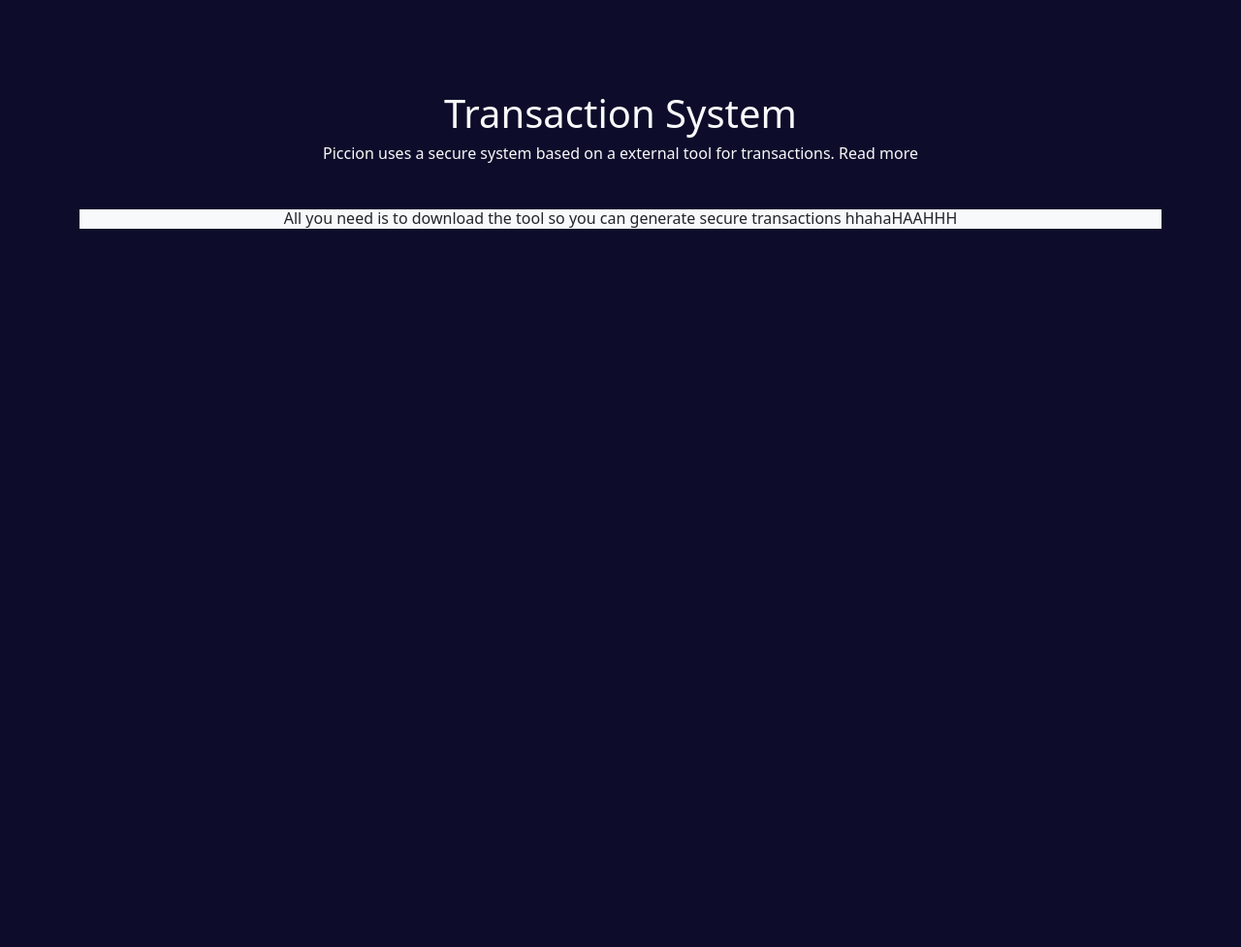
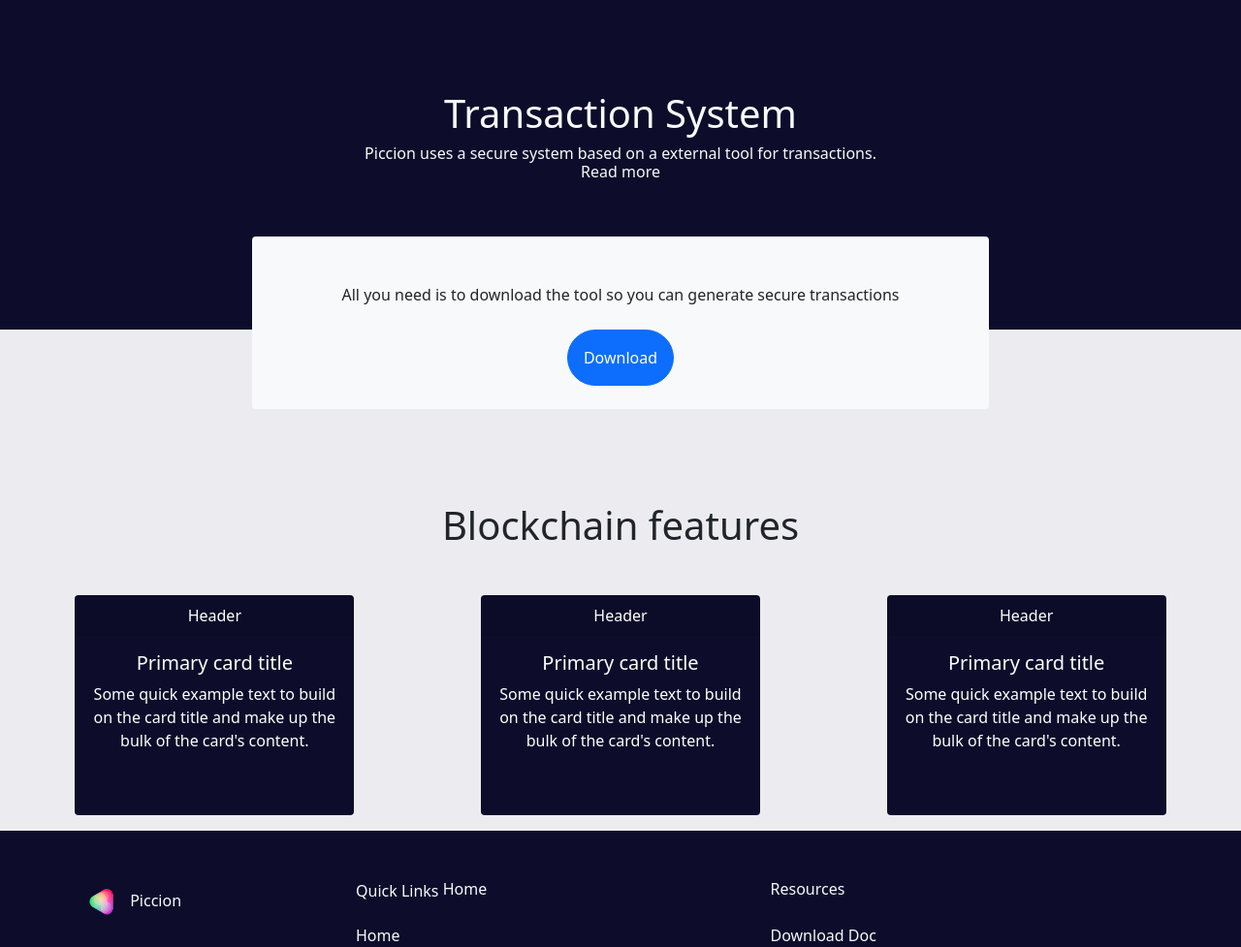
Before and after one commit to LuMug/Blockchain, a plain HTML site: page website-frontend/index.html in a window 1280 px wide. Shown: the part 1459-2436 px from the top of the page at 97% size. Before the commit the page ends 1703 px from the top, so only its background shows below. Drawn offline with nearby package versions, Linux system fonts and the light colour scheme.

Commit message:
Website Update.

```diff
--- a/website-frontend/index.html
+++ b/website-frontend/index.html
@@ -181,56 +181,108 @@
         <div class="text-center mt-5">
             <h1 class="text-light">Transaction System</h1>
             <h1 class="text-light display-1 fs-6">
-                Piccion uses a secure system based on a external tool for transactions.
+                Piccion uses a secure system based on a external tool for transactions.<br>
                 Read more
             </h1>
         </div>
 
-        <div class="text-center bg-light mt-5">
-            <h1 class="text-dark display-1 fs-6">
-                All you need is to download the tool so you can generate secure transactions
-                hhahaHAAHHH
-            </h1>
+        <div class="row">
+            <div class="col-2"></div>
+            <span class="col-8 rounded-top bg-light mt-5 pt-5 text-center text-dark">
+                All you need is to download the tool so you can generate secure transactions<br><br>
+            </span>
+            <div class="col-2"></div>
         </div>
     </div>
-    <!-- <h1 class="display-1">prova</h1>
-    <nav>
-        <img alt="Logo" src="media/logo.png" onmouseover="this.src='media/logoHover.png';"
-            onmouseout="this.src='media/logo.png';" onclick="redirect('home.html')">
-        <section>
-            <button id="buttonOverview" class="material-icons" onclick="redirect('overview.html')">widgets</button>
-            <button id="buttonWallet" class="material-icons"
-                onclick="redirect('wallet.html')">account_balance_wallet</button>
-            <button id="buttonBlock" class="material-icons" onclick="redirect('block.html')">view_in_ar</button>
-            <button id="buttonStats" class=" material-icons" onclick="redirect('stats.html')">leaderboard</button>
-            <button id="buttonTransaction" class=" material-icons"
-                onclick="redirect('transaction.html')">swap_vertical_circle</button>
-        </section>
-    </nav>
 
-    <main>
-        <iframe id="frame" src="home.html"></iframe>
-    </main> -->
-    <script src="js/func.js"></script>
-    <script src="https://ajax.googleapis.com/ajax/libs/jquery/3.5.1/jquery.min.js"></script>
+    <div class="container-fluid bg-success">
+        <div class="container">
+            <div class="row">
+                <div class="col-2"></div>
+                <span class="col-8 rounded-bottom bg-light text-center text-dark">
+                    <button type="button" class="btn btn-primary rounded-pill mb-4 p-3">Download</button>
+                </span>
+                <div class="col-2"></div>
+            </div>
+        </div>
+        <br><br>
 
-    <!-- <script>
-        $(document).ready(function () {
-            $("button").focusin(function () {
-                $("button").css("margin-top", "40%");
-                $("button").css("background-color", "#22277A");
-                $("button").css("color", "white");
-                $("button").css("border", "0");
-                $("button").css("padding", "0.5em");
-                $("button").css("transition", "250ms");
 
-                $(this).css("color", "#22277A");
-                $(this).css("background-color", "white");
-                $(this).css("border-radius", "20%");
-                $(this).css("cursor", "pointer");
-            });
-        });
-    </script> -->
+        <h1 class="text-center mt-5 text-dark">Blockchain features</h1>
+        <div class="d-flex justify-content-around text-center mt-5">
+            <div class="card text-white bg-primary mb-3 pb-5" style="max-width: 18rem;">
+                <div class="card-header">Header</div>
+                <div class="card-body">
+                    <h5 class="card-title">Primary card title</h5>
+                    <p class="card-text">Some quick example text to build on the card title and make up the bulk
+                        of
+                        the card's content.</p>
+                </div>
+            </div>
+
+            <div class="card text-white bg-primary mb-3" style="max-width: 18rem;">
+                <div class="card-header">Header</div>
+                <div class="card-body">
+                    <h5 class="card-title">Primary card title</h5>
+                    <p class="card-text">Some quick example text to build on the card title and make up the bulk
+                        of
+                        the card's content.</p>
+                </div>
+            </div>
+
+            <div class="card text-white bg-primary mb-3" style="max-width: 18rem;">
+                <div class="card-header">Header</div>
+                <div class="card-body">
+                    <h5 class="card-title">Primary card title</h5>
+                    <p class="card-text">Some quick example text to build on the card title and make up the bulk
+                        of
+                        the card's content.</p>
+                </div>
+            </div>
+        </div>
+    </div>
+
+    <div class="container mt-5">
+        <div class="row text-light">
+            <div class="col-3">
+                <img src="media/logo.png" alt="" width="48" height="48">
+                <span style="font-size: 1em; vertical-align: middle;">
+                    Piccion
+                </span>
+            </div>
+
+            <div class="col">
+                <span style="font-size: 1em; vertical-align: middle;">
+                    Quick Links
+                </span>
+                Home
+            </div>
+
+            <div class="col">
+                <div style="font-size: 1em; vertical-align: middle;">
+                    Resources
+                </div>
+            </div>
+        </div>
+
+        <div class="row text-light">
+            <div class="col-3">
+            </div>
+
+            <div class="col">
+                Home
+            </div>
+
+            <div class="col">
+                Download Doc
+            </div>
+        </div>
+
+
+
+
+        <script src="js/func.js"></script>
+        <script src="https://ajax.googleapis.com/ajax/libs/jquery/3.5.1/jquery.min.js"></script>
 </body>
 
 </html>
```
Also changed, not shown: website-frontend/css/Bootstrap/bootstrap.min.css, 1 other file.
